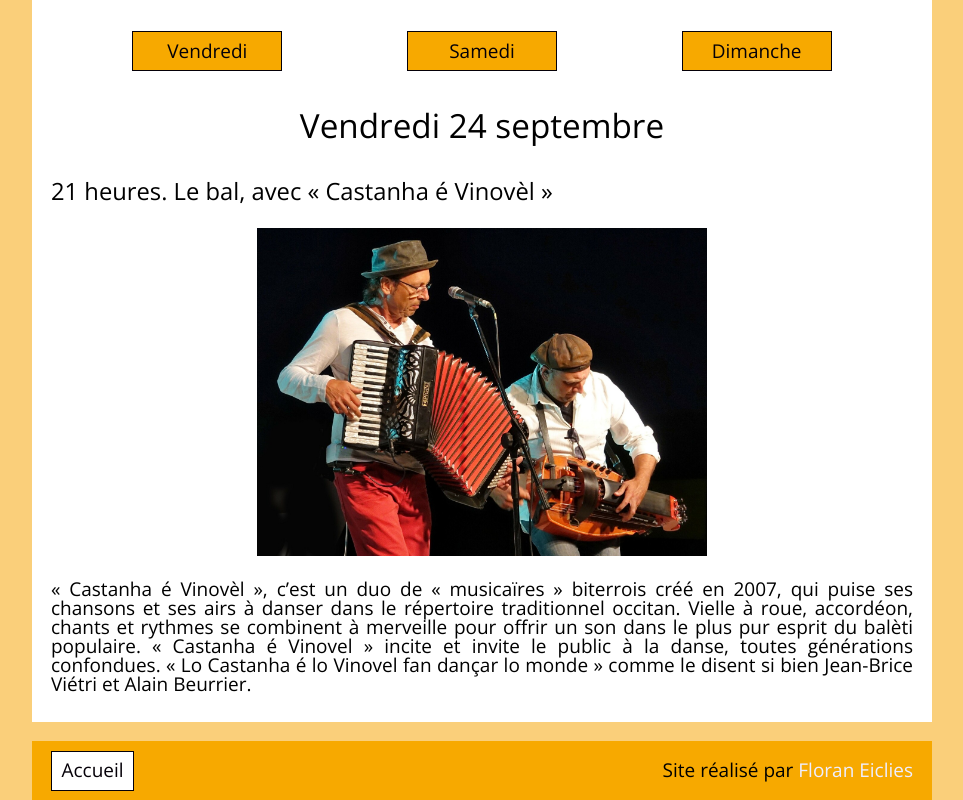
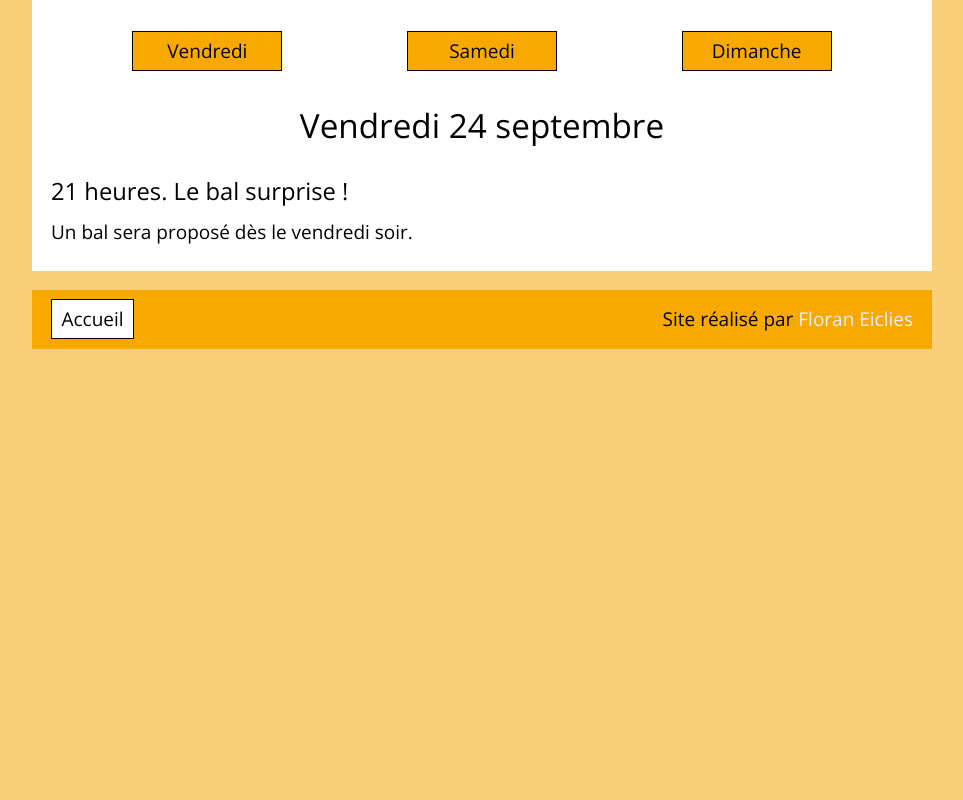
Before and after one commit to e-floran/foulpougne, a React (Create React App) app: page /fullProgram/friday in a window 1280 px wide. Shown: the part 757-1557 px from the top of the page, without its empty margins (158-1121 px from the left). After the commit the page ends 1106 px from the top, so only its background shows below. Built offline with nearby package versions, Linux system fonts and the light colour scheme.

Commit message:
nouvelle modifications de programmation

```diff
--- a/src/pages/Friday.jsx
+++ b/src/pages/Friday.jsx
@@ -21,18 +21,8 @@ export default function Friday() {
       <section className="homeContent">
         <h2>Vendredi 24 septembre</h2>
         <div className="homeDetailsContainer programContent">
-          <h3>21 heures. Le bal, avec « Castanha é Vinovèl »</h3>
-          <img src="/pictures/Castanha.jpg" alt="Castanha é Vinovèl" />
-          <p>
-            « Castanha é Vinovèl », c’est un duo de « musicaïres » biterrois
-            créé en 2007, qui puise ses chansons et ses airs à danser dans le
-            répertoire traditionnel occitan. Vielle à roue, accordéon, chants et
-            rythmes se combinent à merveille pour offrir un son dans le plus pur
-            esprit du balèti populaire. « Castanha é Vinovel » incite et invite
-            le public à la danse, toutes générations confondues. « Lo Castanha é
-            lo Vinovel fan dançar lo monde » comme le disent si bien Jean-Brice
-            Viétri et Alain Beurrier.
-          </p>
+          <h3>21 heures. Le bal surprise !</h3>
+          <p>Un bal sera proposé dès le vendredi soir.</p>
         </div>
       </section>
     </div>
--- a/src/pages/Home.jsx
+++ b/src/pages/Home.jsx
@@ -9,7 +9,7 @@ export default function Home() {
         <div className="homeDetailsContainer">
           <article>
             <h3>Vendredi 24</h3>
-            <p>Bal d’ouverture du festival avec « Castanha é Vinovèl ».</p>
+            <p>Bal surprise pour l’ouverture du festival.</p>
           </article>
           <article>
             <h3>Samedi 25</h3>
@@ -18,7 +18,7 @@ export default function Home() {
               danses (stage danses débutants et stage danses du Poitou),
               « l’Entre Deux » (scène découverte), rencontres, expo photos…
             </p>
-            <p>Double bal avec « Laüsa » puis avec « Chaï ».</p>
+            <p>Double bal avec « Chaï » puis avec « Laüsa ».</p>
           </article>
           <article>
             <h3>Dimanche 26</h3>
```
